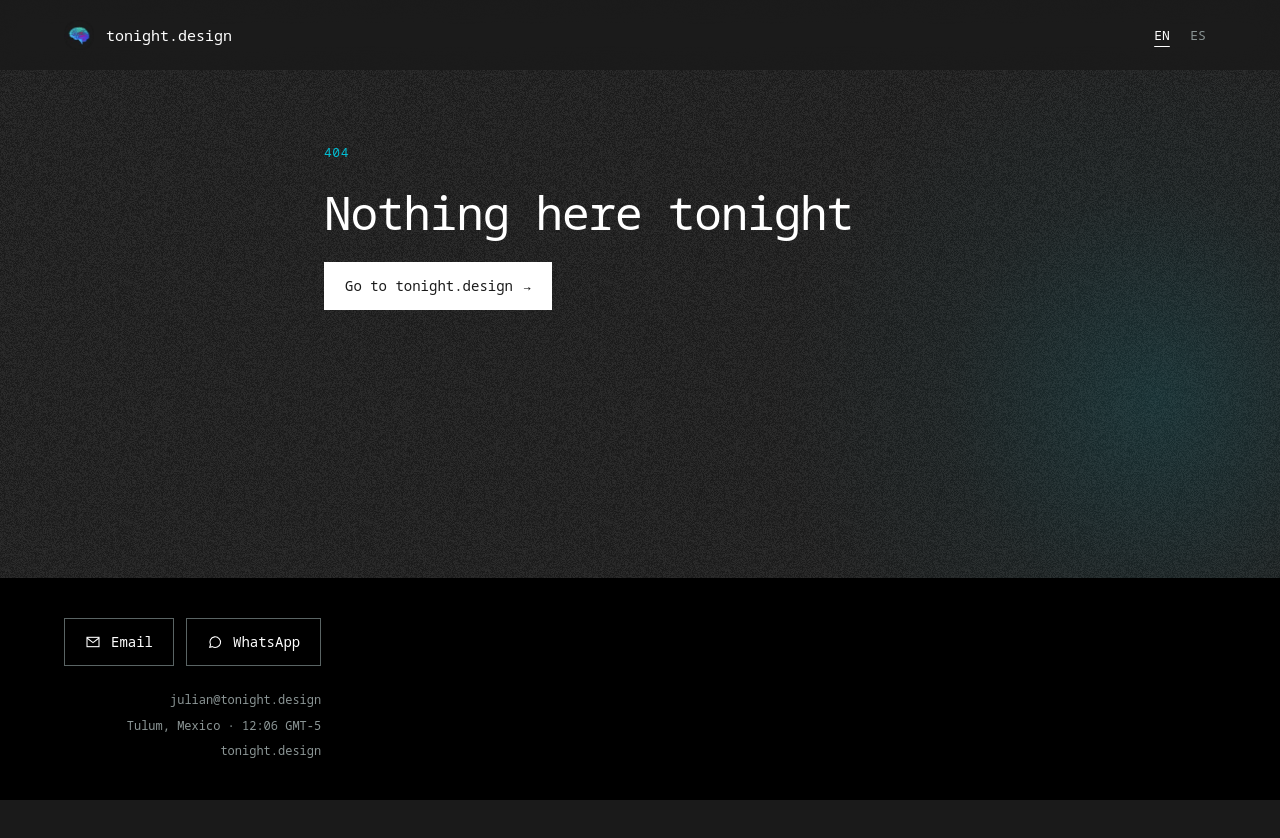
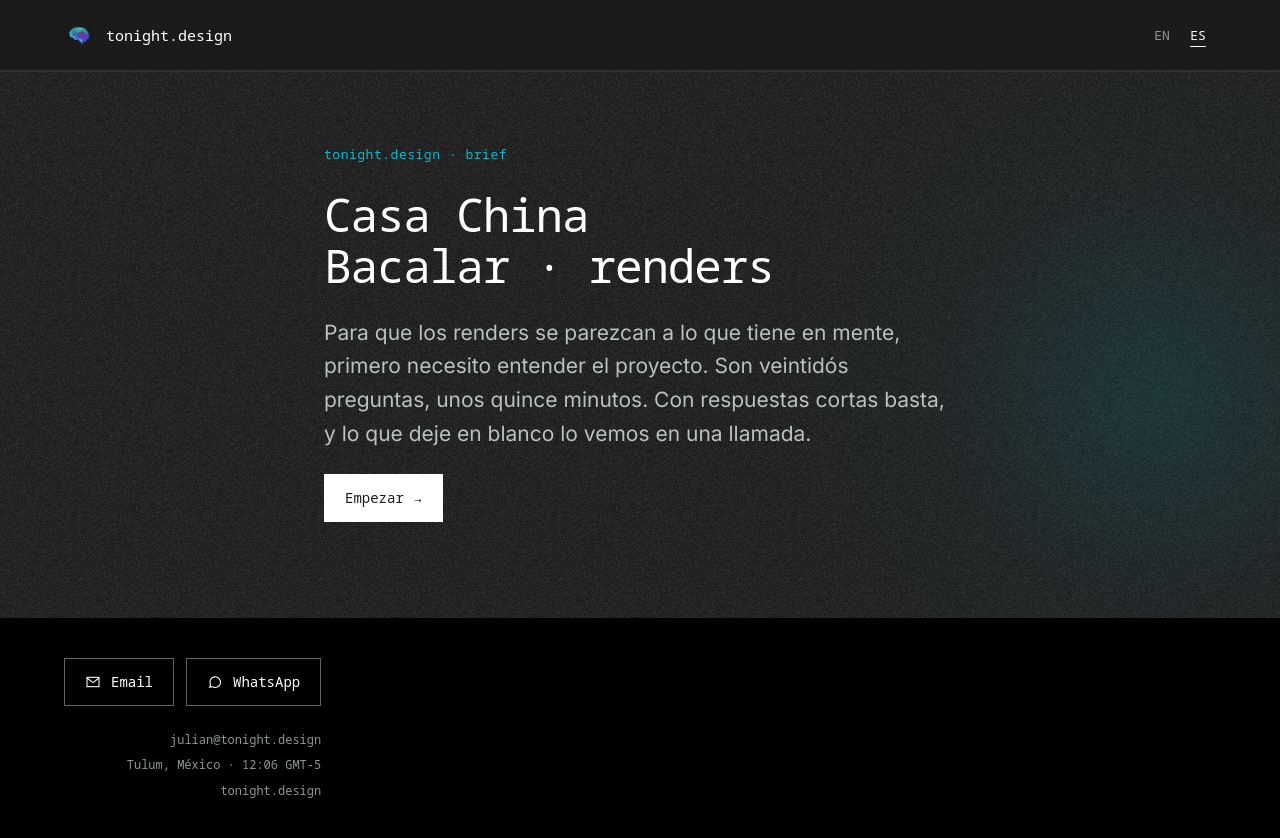
Before and after one commit to tonightdesign/tonight-design-site, a React (Vite) app: page /casachina in a window 1280 px wide. Before the commit this address had no page. Before the commit the page ends 800 px from the top, so only its background shows below. Built offline with nearby package versions, Linux system fonts and the light colour scheme.

Commit message:
Casa China Bacalar: render brief at /casachina (Spanish)
Co-Authored-By: Claude Opus 5.5 <noreply@anthropic.com>
Claude-Session: https://claude.ai/code/session_016uBSkdYs38X9FsNWR1ccEn

```diff
--- a/src/App.jsx
+++ b/src/App.jsx
@@ -17,6 +17,7 @@ export default function App() {
           <Route path="/" element={<Home />} />
           <Route path="/work/:id" element={<Work />} />
           <Route path="/whiteout" element={<Whiteout />} />
+          <Route path="/casachina" element={<Brief project="casachina" />} />
           <Route path="/brief" element={<Brief />} />
           <Route path="/brief/:project" element={<Brief />} />
           <Route path="*" element={<NotFound />} />
--- a/src/briefs.js
+++ b/src/briefs.js
@@ -253,6 +253,167 @@ BRIEFS['kin-kakaw'] = {
   title: { en: 'K’in Kakaw · brand discovery', es: 'K’in Kakaw · descubrimiento de marca' },
 }
 
+// Casa China Bacalar: questions before the AI renders (rooms, restaurants, pier on the lagoon).
+BRIEFS.casachina = {
+  lang: 'es',
+  client: 'Casa China Bacalar',
+  title: { en: 'Casa China Bacalar · renders', es: 'Casa China Bacalar · renders' },
+  intro: {
+    en: 'So the renders look like what you have in mind, I need to understand the project first. Twenty-two questions, about fifteen minutes. Short answers are fine, and anything you skip we cover on a call.',
+    es: 'Para que los renders se parezcan a lo que tiene en mente, primero necesito entender el proyecto. Son veintidós preguntas, unos quince minutos. Con respuestas cortas basta, y lo que deje en blanco lo vemos en una llamada.',
+  },
+  done: {
+    en: 'I will read everything and come back within one business day with the shot list and any open questions.',
+    es: 'Voy a leer todo y en un día hábil le mando la lista de tomas y las dudas que me queden.',
+  },
+  questions: [
+    // 1. El proyecto
+    { id: 'building', type: 'choice', required: true,
+      q: { en: 'What happens to the existing Casa China building?', es: '¿Qué va a pasar con el edificio actual de Casa China?' },
+      options: [
+        { en: 'It stays and gets restored', es: 'Se conserva y se restaura' },
+        { en: 'It stays and gets extended', es: 'Se conserva y se amplía' },
+        { en: 'It gets rebuilt', es: 'Se reconstruye' },
+        { en: 'Not decided yet', es: 'Todavía no está definido' },
+        OTHER,
+      ] },
+    { id: 'design', type: 'multi', required: true,
+      q: { en: 'Is there an architect’s design?', es: '¿Hay un diseño del arquitecto?' },
+      help: { en: 'Choose all that exist.', es: 'Elija todo lo que ya exista.' },
+      options: [
+        { en: 'Plans', es: 'Planos' },
+        { en: 'Massing or sketches', es: 'Volumetría o bocetos' },
+        { en: '3D model (SketchUp, Revit, Rhino…)', es: 'Modelo 3D (SketchUp, Revit, Rhino…)' },
+        { en: 'Not yet, the renders will define the concept', es: 'Todavía no, los renders van a definir el concepto' },
+        OTHER,
+      ] },
+    { id: 'purpose', type: 'multi', required: true,
+      q: { en: 'What are the renders for?', es: '¿Para qué son los renders?' },
+      help: { en: 'Choose all that apply.', es: 'Puede elegir varias.' },
+      options: [
+        { en: 'Investor presentation', es: 'Presentación a inversionistas' },
+        { en: 'Pre-sale', es: 'Preventa' },
+        { en: 'Social media', es: 'Redes sociales' },
+        { en: 'Website', es: 'Sitio web' },
+        { en: 'Permits', es: 'Permisos' },
+        OTHER,
+      ] },
+    { id: 'positioning', type: 'textarea', required: true,
+      q: { en: 'What is the project called, and how is it positioned?', es: '¿Cómo se llama el proyecto y cuál es su posicionamiento?' },
+      help: { en: 'For example: boutique eco hotel, luxury, family, wellness, adults only.', es: 'Por ejemplo: hotel boutique ecológico, de lujo, familiar, de bienestar, solo adultos.' } },
+
+    // 2. El terreno
+    { id: 'photos', type: 'textarea', required: true,
+      q: { en: 'Do you have photos or drone shots of the site and the lagoon edge?', es: '¿Tiene fotos o tomas de dron del terreno y de la orilla de la laguna?' },
+      help: { en: 'Paste a Drive or WeTransfer link and say from which angles. "Not yet" is a fine answer.', es: 'Pegue un enlace de Drive o WeTransfer y diga desde qué ángulos. "Todavía no" también es respuesta.' } },
+    { id: 'facing', type: 'text',
+      q: { en: 'Which way does the main facade face?', es: '¿Hacia dónde mira la fachada principal?' },
+      help: { en: 'It decides the sunset light over the water. "Towards the lagoon, to the east" is enough.', es: 'Define la luz del atardecer sobre el agua. Basta con algo como "hacia la laguna, al oriente".' } },
+    { id: 'surroundings', type: 'textarea',
+      q: { en: 'What around the site should be kept or hidden?', es: '¿Qué hay alrededor que se deba conservar u ocultar?' },
+      help: { en: 'Neighbours, the road, construction, trees.', es: 'Vecinos, el camino, obras, árboles.' } },
+
+    // 3. El programa
+    { id: 'rooms', type: 'textarea', required: true,
+      q: { en: 'Rooms: how many, what type and how many floors?', es: 'Habitaciones: ¿cuántas, de qué tipo y de cuántos pisos?' },
+      help: { en: 'Bungalows, overwater villas, rooms in the main building.', es: 'Bungalows, villas sobre el agua, cuartos en el edificio principal.' } },
+    { id: 'restaurants', type: 'textarea', required: true,
+      q: { en: 'Restaurants: how many, indoor or open air, on the water or on land?', es: 'Restaurantes: ¿cuántos, cerrados o al aire libre, sobre el agua o en tierra?' } },
+    { id: 'pier', type: 'textarea', required: true,
+      q: { en: 'The pier: how long, what shape, and for which boats?', es: 'El muelle: ¿de qué largo, con qué forma y para qué embarcaciones?' },
+      help: { en: 'Boats with a canopy, sailboats, kayaks, paddle boards.', es: 'Lanchas con toldo, veleros, kayaks, paddle boards.' } },
+    { id: 'extras', type: 'multi',
+      q: { en: 'Anything else on site?', es: '¿Algo más en el proyecto?' },
+      help: { en: 'Choose all that apply.', es: 'Puede elegir varias.' },
+      options: [
+        { en: 'Pool', es: 'Alberca' },
+        { en: 'Spa', es: 'Spa' },
+        { en: 'Beach club', es: 'Club de playa' },
+        { en: 'Palapas', es: 'Palapas' },
+        { en: 'Temazcal', es: 'Temazcal' },
+        { en: 'Gardens', es: 'Jardines' },
+        OTHER,
+      ] },
+
+    // 4. Estilo y materiales
+    { id: 'heritage', type: 'choice', required: true,
+      q: { en: 'How present should the Chinese heritage be?', es: '¿Qué tan presente debe estar la herencia china?' },
+      options: [
+        { en: 'Red pagoda roofs across the whole project', es: 'Techos rojos tipo pagoda en todo el proyecto' },
+        { en: 'Only on the original building', es: 'Solo en el edificio original' },
+        { en: 'Blended with Bacalar materials (chukum, wood, palapa, limestone)', es: 'Mezclada con materiales de Bacalar (chukum, madera, palapa, piedra caliza)' },
+        OTHER,
+      ] },
+    { id: 'palette', type: 'choice', required: true,
+      q: { en: 'Which colours?', es: '¿Qué paleta de colores?' },
+      options: [
+        { en: 'The red and gold of the current roof', es: 'El rojo y dorado del techo actual' },
+        { en: 'Something quieter', es: 'Algo más sobrio' },
+        OTHER,
+      ] },
+    { id: 'references', type: 'textarea',
+      q: { en: 'Hotels or images you like, and ones you don’t?', es: '¿Tiene hoteles o imágenes de referencia que le gusten, y que no le gusten?' },
+      help: { en: 'Links are welcome. Say what you like or dislike about each.', es: 'Puede pegar enlaces. Dígame qué le gusta o no le gusta de cada uno.' } },
+
+    // 5. Lista de tomas
+    { id: 'shots', type: 'multi', required: true,
+      q: { en: 'Which views do you need?', es: '¿Qué vistas necesita?' },
+      help: { en: 'Choose all that apply.', es: 'Puede elegir varias.' },
+      options: [
+        { en: 'Drone view of the whole site', es: 'Vista aérea con dron de todo el proyecto' },
+        { en: 'From the water', es: 'Desde el agua' },
+        { en: 'The pier at sunset', es: 'El muelle al atardecer' },
+        { en: 'Restaurant interior', es: 'Interior del restaurante' },
+        { en: 'Room interior with a lagoon view', es: 'Interior de habitación con vista a la laguna' },
+        { en: 'The arrival', es: 'La llegada' },
+        OTHER,
+      ] },
+    { id: 'light', type: 'multi',
+      q: { en: 'What time of day?', es: '¿A qué hora del día?' },
+      help: { en: 'If each view needs a different time, say so under "Other".', es: 'Si cada vista lleva una hora distinta, indíquelo en "Otro".' },
+      options: [
+        { en: 'Morning', es: 'Mañana' },
+        { en: 'Midday, bright water', es: 'Mediodía, con el agua brillante' },
+        { en: 'Sunset', es: 'Atardecer' },
+        { en: 'Night, lights on', es: 'Noche, con las luces encendidas' },
+        OTHER,
+      ] },
+    { id: 'people', type: 'choice',
+      q: { en: 'People in the shots?', es: '¿Con personas en las imágenes?' },
+      options: [
+        { en: 'Yes, a few guests', es: 'Sí, algunos huéspedes' },
+        { en: 'No, empty', es: 'No, sin personas' },
+        { en: 'Depends on the view', es: 'Depende de la vista' },
+      ] },
+    { id: 'boats', type: 'choice',
+      q: { en: 'Boats on the water?', es: '¿Con lanchas en el agua?' },
+      options: [
+        { en: 'Yes', es: 'Sí' },
+        { en: 'No', es: 'No' },
+        { en: 'Only at the pier', es: 'Solo en el muelle' },
+      ] },
+
+    // 6. Entrega
+    { id: 'formats', type: 'multi', required: true,
+      q: { en: 'Which formats?', es: '¿En qué formatos?' },
+      help: { en: 'Choose all that apply.', es: 'Puede elegir varias.' },
+      options: [
+        { en: '16:9 for presentations', es: '16:9 para presentación' },
+        { en: '4:5 for posts', es: '4:5 para publicaciones' },
+        { en: '9:16 for stories', es: '9:16 para historias' },
+        { en: 'Print', es: 'Impresión' },
+        OTHER,
+      ] },
+    { id: 'quantity', type: 'text', required: true,
+      q: { en: 'How many final images, and how many rounds of changes?', es: '¿Cuántas imágenes finales y cuántas rondas de cambios?' } },
+    { id: 'deadline', type: 'text', required: true,
+      q: { en: 'When do you need them?', es: '¿Para cuándo las necesita?' } },
+    { id: 'approver', type: 'text', required: true,
+      q: { en: 'Who approves the renders, and does the architect sign off on accuracy?', es: '¿Quién aprueba los renders, y el arquitecto valida que sean fieles al proyecto?' },
+      help: { en: 'Name and role.', es: 'Nombre y puesto.' } },
+  ],
+}
+
 // Old links still work: same form, new name.
 BRIEFS.walkthrough = BRIEFS.review
 BRIEFS.fixes = BRIEFS.review
--- a/src/pages/Brief.jsx
+++ b/src/pages/Brief.jsx
@@ -31,8 +31,9 @@ function loadDraft(key) {
   try { return JSON.parse(sessionStorage.getItem(key)) || null } catch { return null }
 }
 
-export default function Brief() {
-  const { project = 'studio' } = useParams()
+export default function Brief({ project: fixed }) {
+  const { project: fromUrl = 'studio' } = useParams()
+  const project = fixed || fromUrl
   const brief = BRIEFS[project]
   const { lang, setLang } = useLang()
   const t = useT()
```
